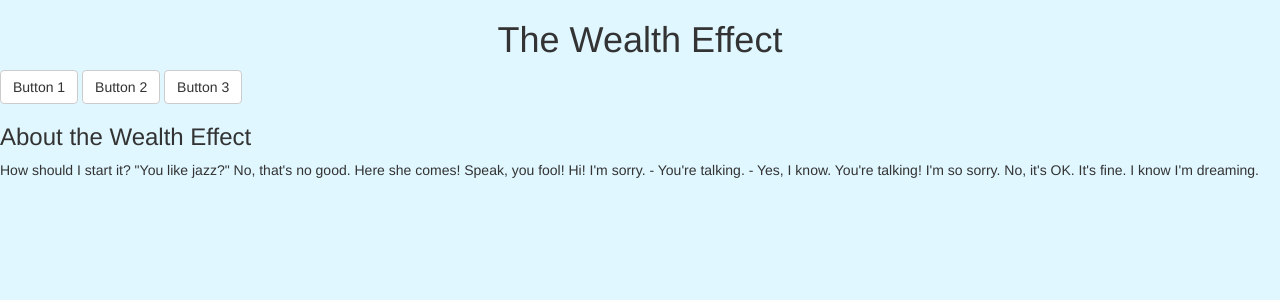
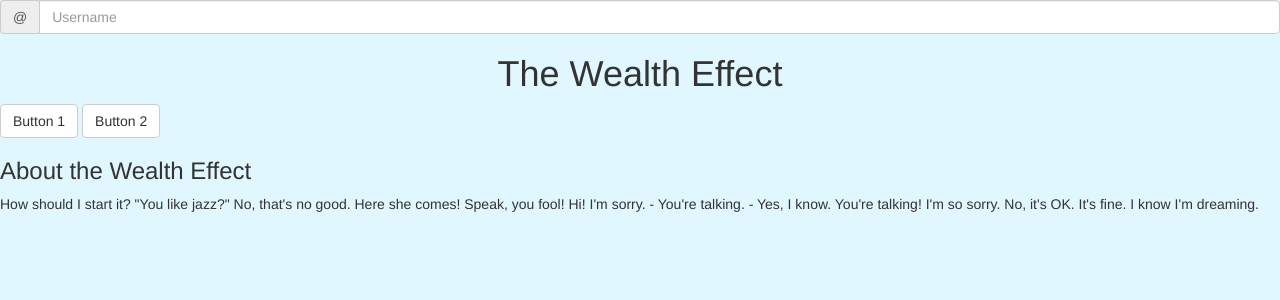
Before and after one commit to wealtheffectproject/The-Wealth-Effect, a PHP site: page / in a window 1280 px wide. Shown: the top 300 px of the page. Run offline with PHP 8.4, Linux system fonts and the light colour scheme.

Commit message:
Continued work

```diff
--- a/index.php
+++ b/index.php
@@ -10,15 +10,15 @@
 </head>
 
 <body>
-
+<div class="input-group">
+  <span class="input-group-addon" id="sizing-addon2">@</span>
+  <input type="text" class="form-control" placeholder="Username" aria-describedby="sizing-addon2">
+</div>
 <h1>The Wealth Effect</h1>
-
-<div>
+<div class=buttons>
 <a href="http://www.script-o-rama.com/movie_scripts/a1/bee-movie-script-transcript-seinfeld.html" id="button 1" ><button type="button" class="btn btn-default">Button 1</button></a>
   <button type="button" class="btn btn-default">Button 2</button>
-  <button type="button" class="btn btn-default">Button 3</button>
 </div>
-
 
 <h3> About the Wealth Effect </h3>
 <p>
```
